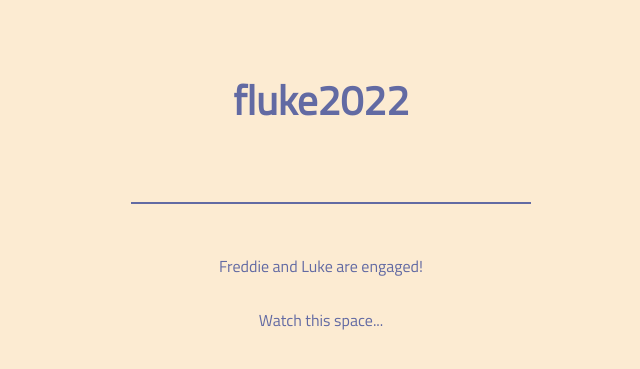
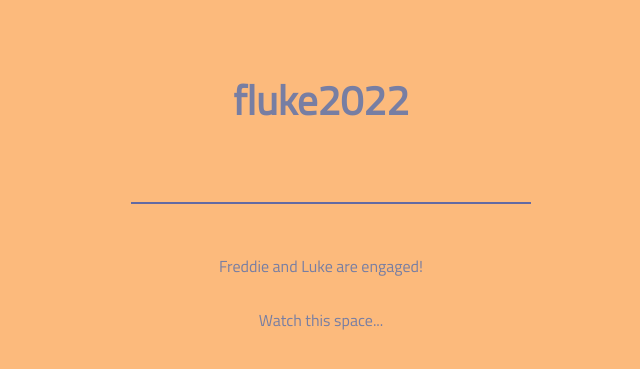
Before and after one commit to lwilts/fluke2022, a Flask app: page / in a window 1280 px wide. Shown: the top 369 px of the page, without its empty margins (319-959 px from the left). Run offline with Flask 2, Linux system fonts and the light colour scheme.

Commit message:
cosmetica

```diff
--- a/static/css/main.css
+++ b/static/css/main.css
@@ -1,12 +1,12 @@
 body {
   font-family: 'Titillium Web', sans-serif;
-  background-color: #fcebd2;
+  background-color: #fcba7c;
 }
 
 header {
   padding: 20px;
   font-size: 35px;
-  color: #626aa3;
+  color: #777ea3;
   text-align: center
 }
 
@@ -18,7 +18,7 @@ header {
 } */
 
 div {
-  color: #626aa3;
+  color: #777ea3;
 }
 
 .center {
```
